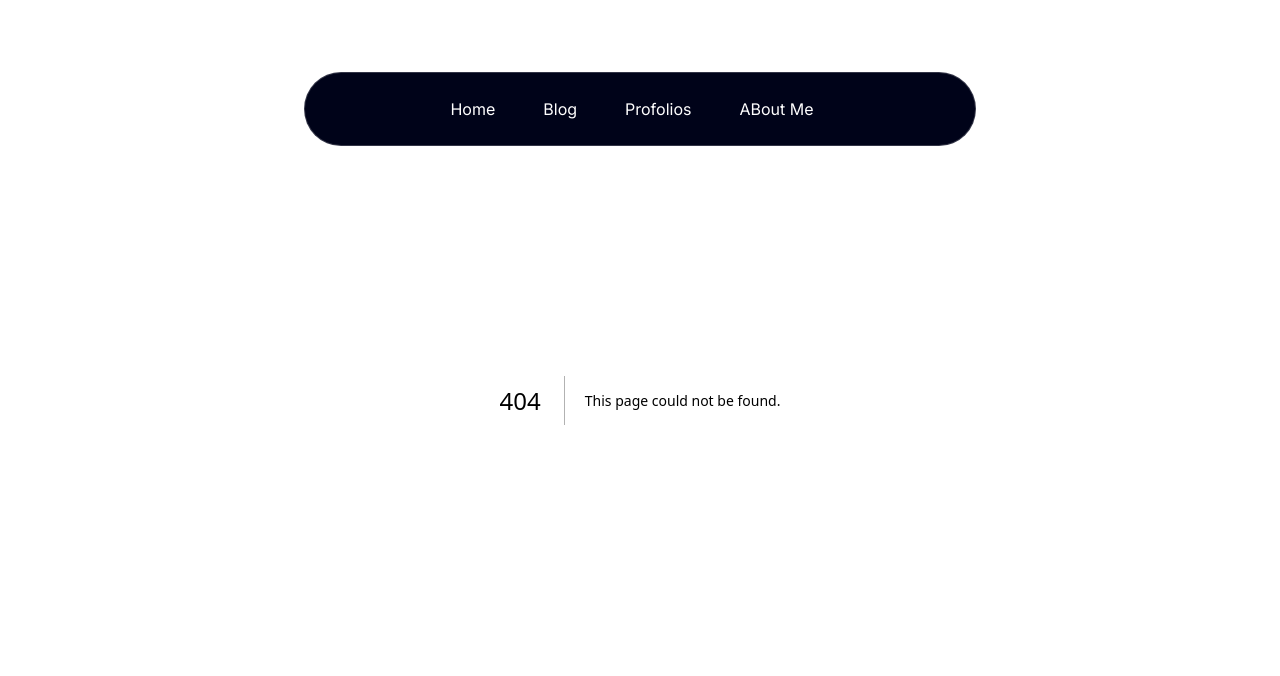
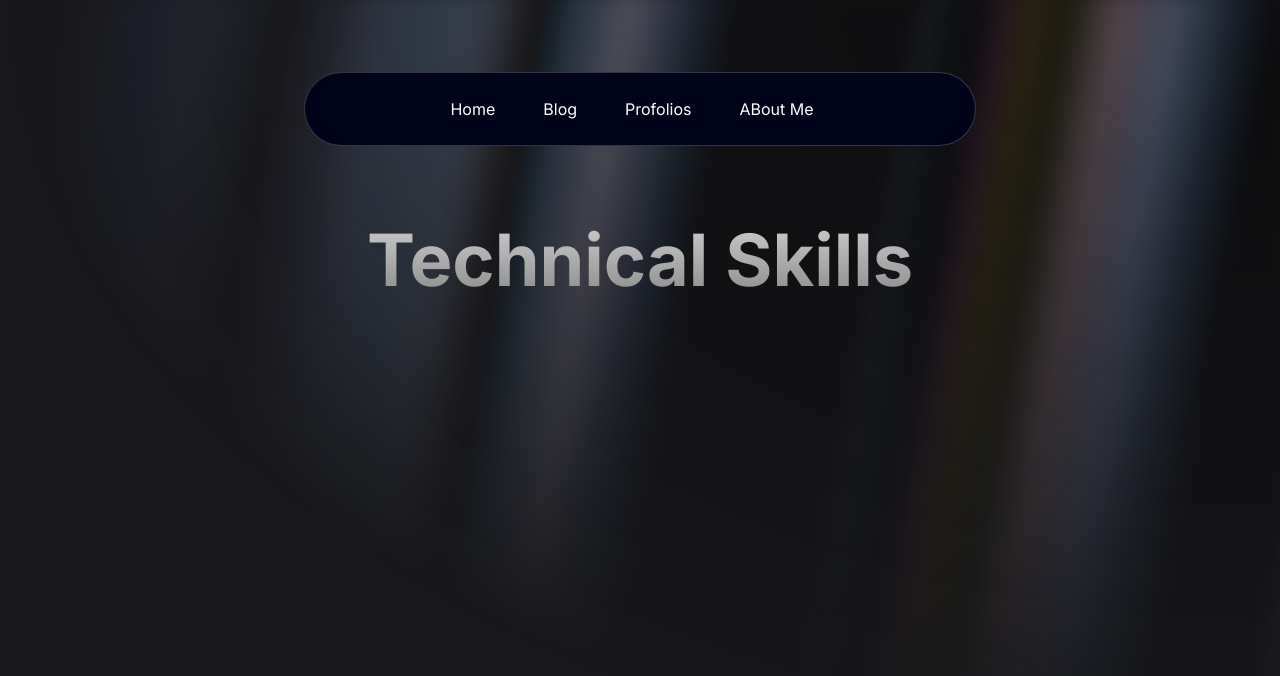
Before and after one commit to Jerryliu3547/personalprofoliosite, a Next.js app: page /skills in a window 1280 px wide. Before the commit this address had no page. Shown: the top 676 px of the page. Built offline with nearby package versions, Linux system fonts and the light colour scheme.

Commit message:
add auroru light background

```diff
--- /dev/null
+++ b/src/app/skills/page.js
@@ -0,0 +1,17 @@
+import React from 'react'
+import BackgroundEffect2 from '../../components/background2.js'
+
+const page = () => {
+  return (
+    <div>
+        <BackgroundEffect2/>
+        <div className="absolute top-24 md:top-48 text-red-100 flex-col justify-center items-center w-full">
+            <p className="text-center text-5xl sm:text-7xl font-bold  bg-clip-text text-transparent bg-gradient-to-b from-neutral-200 to-neutral-500 py-8">
+                        Technical Skills
+            </p>
+        </div>
+    </div>
+  )
+}
+
+export default page
--- /dev/null
+++ b/src/components/background2.js
@@ -0,0 +1,30 @@
+'use client'
+import React from 'react';
+import { cn } from "../lib/utils";
+import { motion } from "framer-motion";
+import { AuroraBackground } from "./ui/aurora-background"; // Fixed the typo in the import path
+
+const BackgroundEffect2 = () => {
+  return (
+    <div className=" w-full overflow-hidden relative">
+        <AuroraBackground>
+        {/* <motion.div
+            initial={{ opacity: 0.0, y: 40 }}
+            whileInView={{ opacity: 1, y: 0 }}
+            transition={{
+            delay: 0.3,
+            duration: 0.8,
+            ease: "easeInOut",
+            }}
+            className="relative flex flex-col gap-4 items-center justify-center px-4"
+        >
+
+        </motion.div> */}
+        </AuroraBackground>
+
+
+    </div>
+  );
+}
+
+export default BackgroundEffect2;
--- /dev/null
+++ b/src/components/ui/aurora-background.js
@@ -0,0 +1,52 @@
+"use client";
+import { cn } from "../../lib/utils";
+import React, { ReactNode } from "react";
+
+
+
+
+export const AuroraBackground = ({
+  className,
+  children,
+  showRadialGradient = true,
+  ...props
+}) => {
+  return (
+    <main>
+      <div
+        className={cn(
+          "relative flex flex-col  h-[100vh] items-center justify-center bg-zinc-50 dark:bg-zinc-900  text-slate-950 transition-bg",
+          className
+        )}
+        {...props}
+      >
+        <div className="absolute inset-0 overflow-hidden">
+          <div
+            //   I'm sorry but this is what peak developer performance looks like // trigger warning
+            className={cn(
+              `
+            [--white-gradient:repeating-linear-gradient(100deg,var(--white)_0%,var(--white)_7%,var(--transparent)_10%,var(--transparent)_12%,var(--white)_16%)]
+            [--dark-gradient:repeating-linear-gradient(100deg,var(--black)_0%,var(--black)_7%,var(--transparent)_10%,var(--transparent)_12%,var(--black)_16%)]
+            [--aurora:repeating-linear-gradient(100deg,var(--blue-500)_10%,var(--indigo-300)_15%,var(--blue-300)_20%,var(--violet-200)_25%,var(--blue-400)_30%)]
+            [background-image:var(--white-gradient),var(--aurora)]
+            dark:[background-image:var(--dark-gradient),var(--aurora)]
+            [background-size:300%,_200%]
+            [background-position:50%_50%,50%_50%]
+            filter blur-[10px] invert dark:invert-0
+            after:content-[""] after:absolute after:inset-0 after:[background-image:var(--white-gradient),var(--aurora)]
+            after:dark:[background-image:var(--dark-gradient),var(--aurora)]
+            after:[background-size:200%,_100%]
+            after:animate-aurora after:[background-attachment:fixed] after:mix-blend-difference
+            pointer-events-none
+            absolute -inset-[10px] opacity-50 will-change-transform`,
+
+              showRadialGradient &&
+                `[mask-image:radial-gradient(ellipse_at_100%_0%,black_10%,var(--transparent)_70%)]`
+            )}
+          ></div>
+        </div>
+        {children}
+      </div>
+    </main>
+  );
+};
--- a/tailwind.config.js
+++ b/tailwind.config.js
@@ -23,6 +23,8 @@
       },
     },
     extend: {
+
+
       colors: {
         black: {
           DEFAULT: "#000",
@@ -79,6 +81,15 @@
         sm: "calc(var(--radius) - 4px)",
       },
       keyframes: {
+        "aurora": {
+            from: {
+              backgroundPosition: "50% 50%, 50% 50%",
+            },
+            to: {
+              backgroundPosition: "350% 50%, 350% 50%",
+            },
+          },
+
         "accordion-down": {
           from: { height: "0" },
           to: { height: "var(--radix-accordion-content-height)" },
@@ -145,6 +156,8 @@
         },
       },
       animation: {
+
+        aurora: "aurora 60s linear infinite",
         "accordion-down": "accordion-down 0.2s ease-out",
         "accordion-up": "accordion-up 0.2s ease-out",
         spotlight: "spotlight 2s ease .75s 1 forwards",
```
